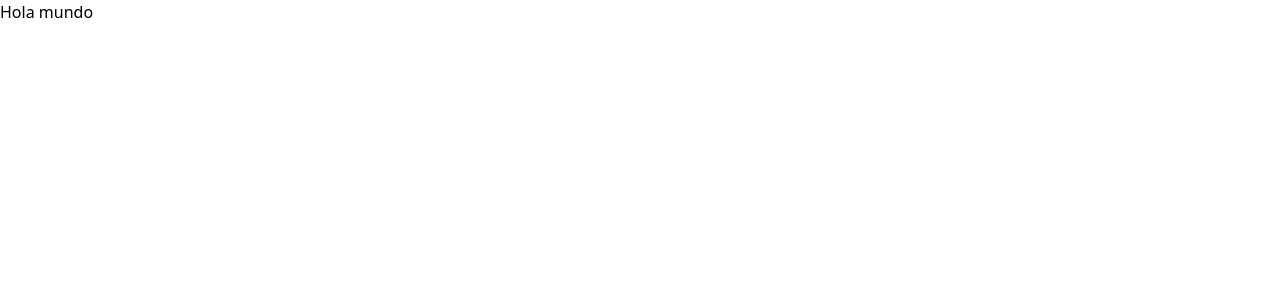
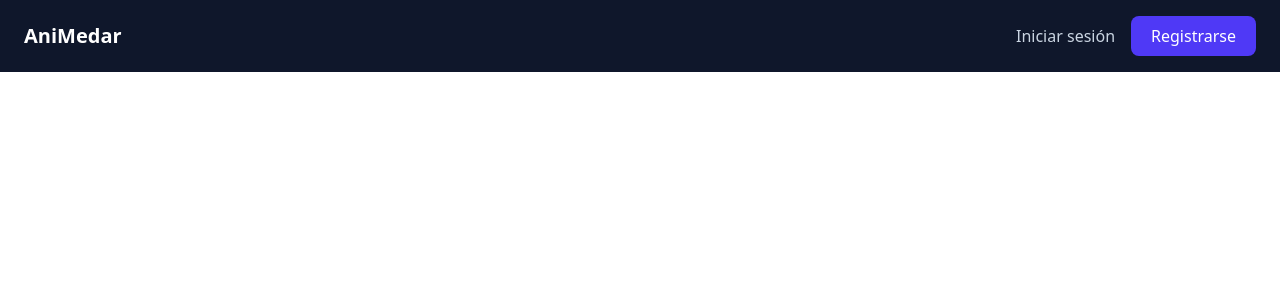
Before and after one commit to TxussRL/animedar, a React (Vite) app: page / in a window 1280 px wide. Shown: the top 300 px of the page. Built offline with nearby package versions, Linux system fonts and the light colour scheme.

Commit message:
Haciendo el nav, primer paso

```diff
--- a/src/App.css
+++ /dev/null
@@ -1 +0,0 @@
-@import "tailwindcss";
--- a/src/App.jsx
+++ b/src/App.jsx
@@ -1,14 +1,30 @@
-import { useState } from 'react'
-import reactLogo from './assets/react.svg'
-import viteLogo from '/vite.svg'
-import './App.css'
+
 
 export default function App() {
-  const [count, setCount] = useState(0)
 
   return (
     <>
-      <h1>Hola mundo</h1>
+      <nav className="w-full bg-slate-900">
+        <div className="max-w-7xl mx-auto px-6 py-4 flex justify-between items-center">
+
+          <div className="text-xl font-bold text-white">
+            AniMedar
+          </div>
+
+          <div className="flex gap-4">
+            <button className="text-slate-300 hover:text-white transition">
+              Iniciar sesión
+            </button>
+
+            <button className="px-5 py-2 bg-indigo-600 text-white rounded-lg hover:bg-indigo-700 transition">
+              Registrarse
+            </button>
+          </div>
+
+        </div>
+      </nav>
+
+
 
     </>
   )
```
